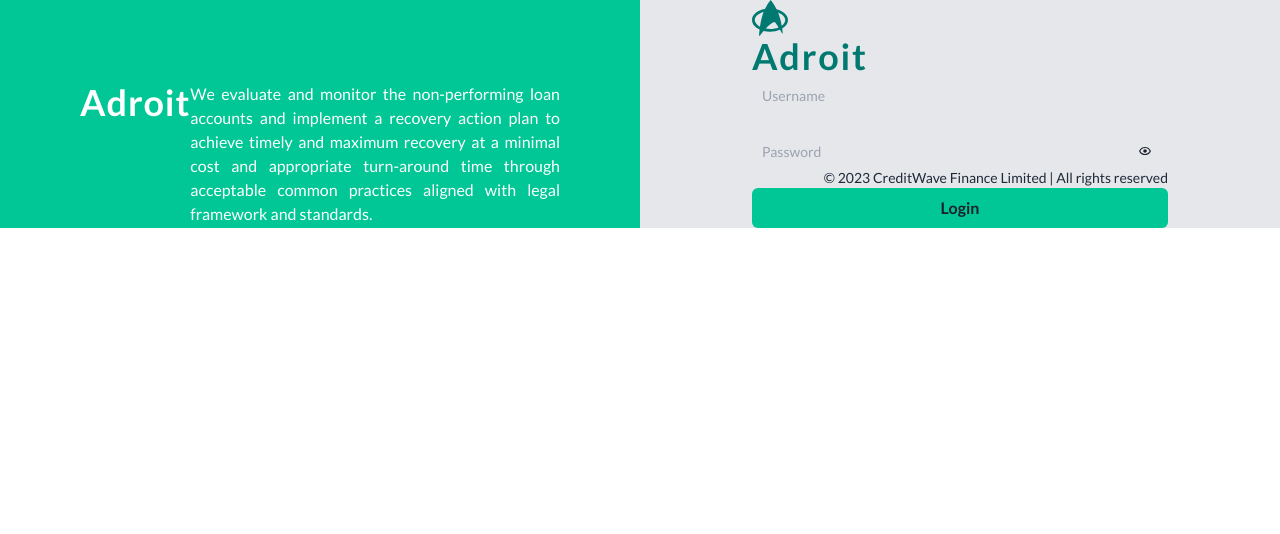
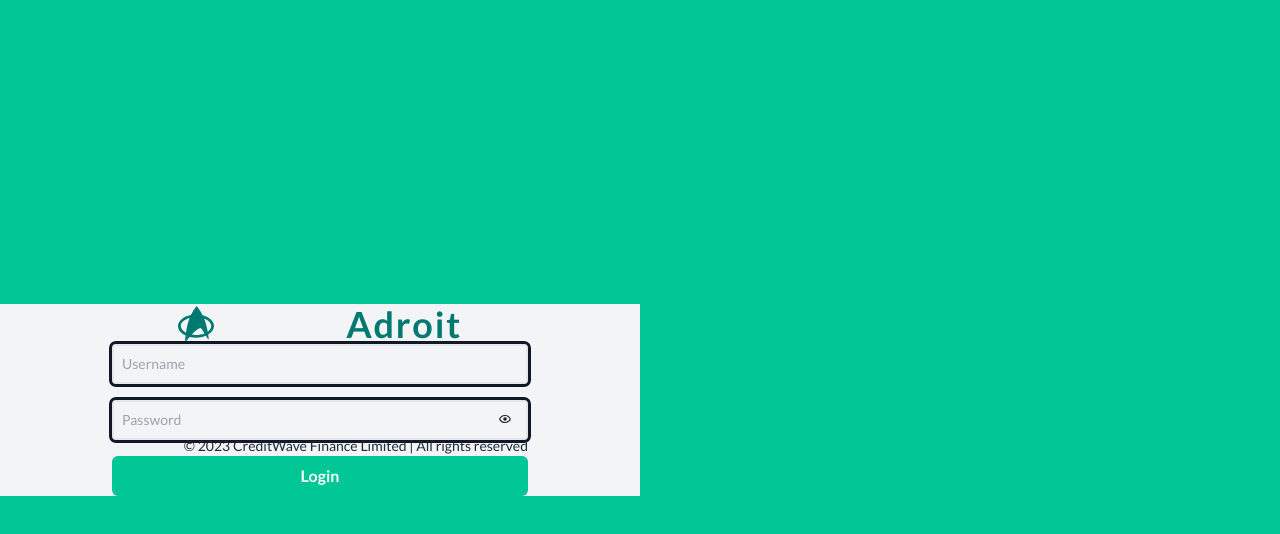
Before and after one commit to jessejuwe/creditwave, a React (Create React App) app: page /sign-in in a window 1280 px wide. Shown: the top 534 px of the page. Built offline with nearby package versions, Linux system fonts and the light colour scheme.

Commit message:
style update

```diff
--- a/src/pages/Dashboard/Dashboard.scss
+++ b/src/pages/Dashboard/Dashboard.scss
@@ -4,7 +4,7 @@
 
 @layer components {
   .app__dashboard {
-    @apply w-full bg-gray-200;
+    @apply w-full h-screen bg-gray-200;
 
     .app__dashboard-header {
       @apply w-full bg-primary-dark flex items-center justify-between px-6;
--- a/src/pages/EnterOTP/EnterOTP.scss
+++ b/src/pages/EnterOTP/EnterOTP.scss
@@ -4,13 +4,13 @@
 
 @layer components {
   .app__enter-otp {
-    @apply w-full bg-gray-200;
+    @apply w-full h-screen bg-gray-200;
 
     .centered {
-      @apply w-full flex-col items-center justify-center gap-10;
+      @apply flex-col items-center justify-center gap-10;
 
       .logo {
-        @apply text-secondary text-4xl font-bold tracking-wider;
+        @apply text-secondary text-4xl font-bold tracking-wider flex items-center justify-around;
       }
 
       .inner-centered {
@@ -39,7 +39,7 @@
             @apply relative w-full flex items-center justify-between;
 
             input {
-              @apply w-full outline-none border-2 rounded bg-transparent text-sm text-gray-900 mb-4 p-2;
+              @apply w-full outline border-2 rounded bg-transparent text-sm text-gray-900 mb-4 p-2;
 
               &::placehoder {
                 @apply text-[#C8C1D1] text-sm;
@@ -50,6 +50,10 @@
               @apply text-primary absolute right-4 top-3 text-sm;
             }
           }
+
+          button {
+            @apply text-white;
+          }
         }
       }
     }
--- a/src/pages/SignIn/SignIn.scss
+++ b/src/pages/SignIn/SignIn.scss
@@ -4,10 +4,10 @@
 
 @layer components {
   .app__signin {
-    @apply w-full bg-primary flex items-center justify-between;
+    @apply w-full h-screen bg-primary flex items-center justify-between;
 
     .app__signin-info {
-      @apply w-full lg:max-w-[50%] px-20 pt-20 hidden lg:flex;
+      @apply w-full lg:max-w-[50%] px-20 pt-20 hidden lg:flex-col gap-10;
 
       .heading {
         @apply text-white text-4xl font-bold tracking-wide;
@@ -19,20 +19,20 @@
     }
 
     .app__signin-input {
-      @apply w-full lg:max-w-[50%] bg-gray-200 px-28 flex items-center justify-center relative;
+      @apply w-full lg:max-w-[50%] bg-gray-100 px-28 flex items-center justify-center relative;
 
       .centered {
         @apply w-full flex-col items-center justify-center gap-10;
 
         .logo {
-          @apply text-secondary text-4xl font-bold tracking-wider;
+          @apply text-secondary text-4xl font-bold tracking-wider flex items-center justify-around;
         }
 
         form {
           @apply w-full flex-col items-center justify-center gap-5;
 
           input {
-            @apply w-full outline-none border-2 rounded bg-transparent text-sm text-gray-900 mb-4 p-2;
+            @apply w-full outline border-2 rounded bg-transparent text-sm text-gray-900 mb-4 p-2;
 
             &::placehoder {
               @apply text-[#C8C1D1] text-sm;
@@ -43,7 +43,7 @@
             @apply relative w-full flex items-center justify-between;
 
             input {
-              @apply w-full outline-none border-2 rounded bg-transparent text-sm text-gray-900 mb-4 p-2;
+              @apply w-full outline border-2 rounded bg-transparent text-sm text-gray-900 mb-4 p-2;
 
               &::placehoder {
                 @apply text-[#C8C1D1] text-sm;
@@ -54,6 +54,10 @@
               @apply absolute right-4 top-3 cursor-pointer text-sm;
             }
           }
+
+          button {
+            @apply text-white;
+          }
         }
       }
 
```
